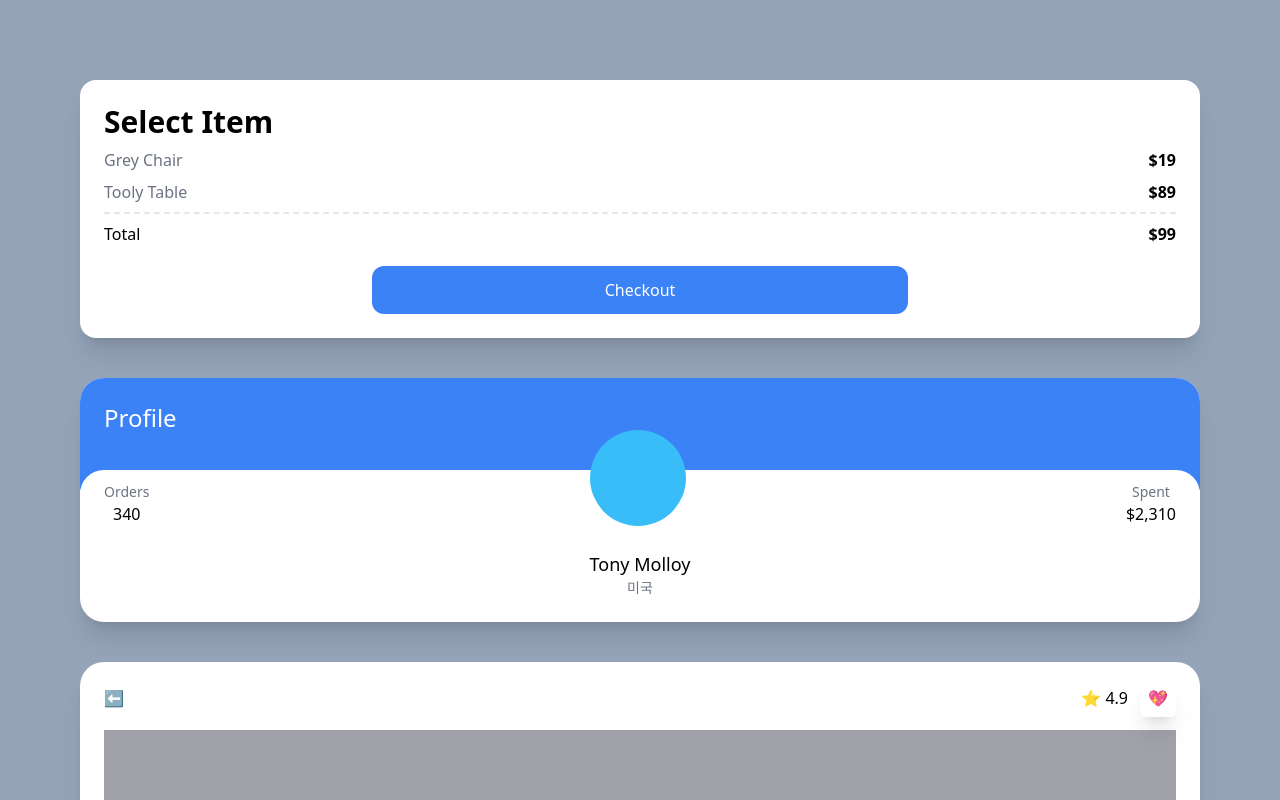
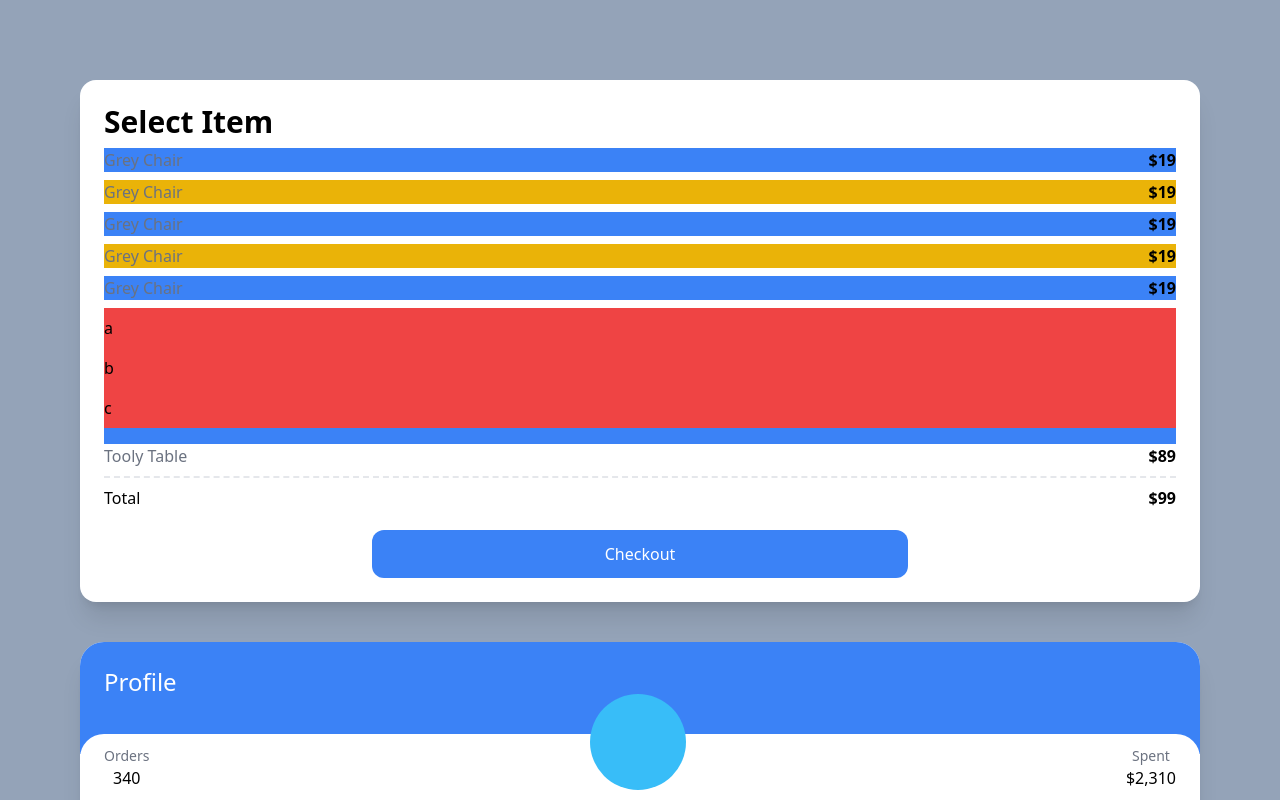
Before and after one commit to moonssa/carrot, a Next.js app: page / in a window 1280 px wide. Shown: the top 800 px of the page. Built offline with nearby package versions, Linux system fonts and the light colour scheme.

Commit message:
modifier for list

```diff
--- a/pages/index.tsx
+++ b/pages/index.tsx
@@ -5,11 +5,24 @@
     <div className="bg-slate-400 py-20 px-20 grid gap-10 min-h-screen">
       <div className="bg-white p-6 rounded-2xl shadow-xl ">
         <span className="font-semibold text-3xl">Select Item</span>
-
-        <div className="flex justify-between my-2">
-          <span className=" text-gray-500">Grey Chair</span>
-          <span className="font-semibold">$19</span>
-        </div>
+        <ul>
+          {[1, 2, 3, 4, 5].map((i) => (
+            <div
+              key={i}
+              className="flex justify-between my-2 odd:bg-blue-500 even:bg-yellow-500"
+            >
+              <span className=" text-gray-500">Grey Chair</span>
+              <span className="font-semibold">$19</span>
+            </div>
+          ))}
+        </ul>
+        <ul>
+          {["a", "b", "c", ""].map((c, i) => (
+            <li className="bg-red-500 py-2 empty:bg-blue-500" key={i}>
+              {c}
+            </li>
+          ))}
+        </ul>
         <div className="flex justify-between">
           <span className=" text-gray-500">Tooly Table</span>
           <span className="font-semibold">$89</span>
```
